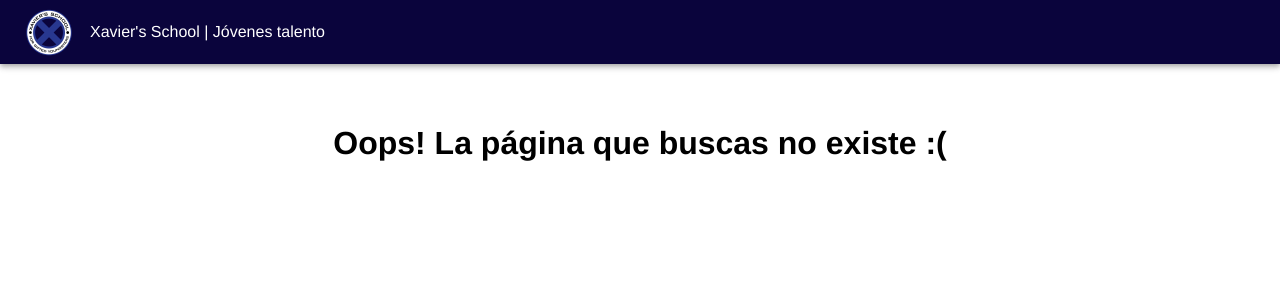
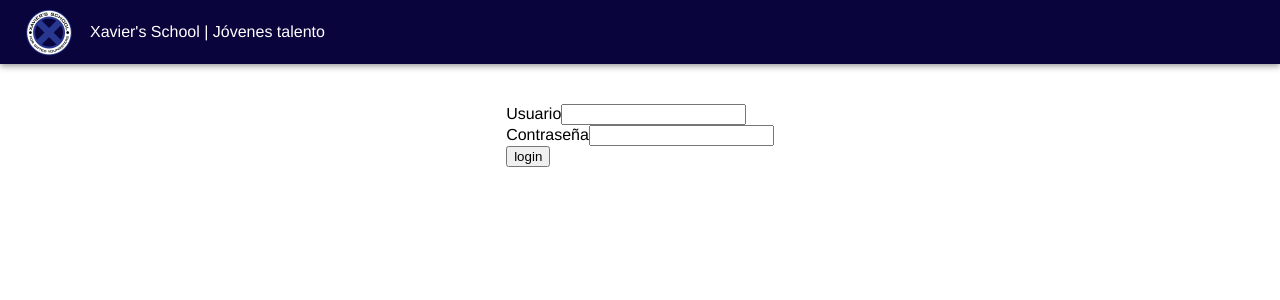
Before and after one commit to zuleluis/Xavier-school, a React (Create React App) app: page /login in a window 1280 px wide. Shown: the top 300 px of the page. Built offline with nearby package versions, Linux system fonts and the light colour scheme.

Commit message:
Login y autenticacion

```diff
--- a/package.json
+++ b/package.json
@@ -17,6 +17,7 @@
     "@testing-library/user-event": "^12.8.3",
     "axios": "^0.24.0",
     "clsx": "^1.1.1",
+    "history": "^5.1.0",
     "react": "^17.0.2",
     "react-devtools": "^4.21.0",
     "react-dom": "^17.0.2",
--- a/src/MainRoutes.js
+++ b/src/MainRoutes.js
@@ -6,10 +6,14 @@ import Home from './components/Home';
 import RegistroEstudiante from './components/estudiantes/registroEstudiante'
 import DetallesEstudiante from './components/estudiantes/detallesEstudiante';
 import EditarEstudiante from './components/estudiantes/editarEstudiante';
+import Login from './components/login/login';
 
 export default function MainRoutes() {
     return(
         <Switch>
+            <Route exact path="/login">
+                <Login/>
+            </Route>
             <Route exact path="/estudiantes">
                 <MenuEstudiantes/>
             </Route>
--- a/src/components/estudiantes/controlesEstudiante/datosPoderes.js
+++ b/src/components/estudiantes/controlesEstudiante/datosPoderes.js
@@ -90,8 +90,7 @@ const EnhancedTableToolbar = (props) => {
           bgcolor: (theme) =>
             alpha(theme.palette.primary.main, theme.palette.action.activatedOpacity),
         }),
-      }}
-      sx={{backgroundColor: "#03506F", color:"white"}}
+        backgroundColor: "#03506F", color:"white"}}
     >
       {numSelected > 0 ? (
         <Typography
--- a/src/components/estudiantes/listaEstudiantes.js
+++ b/src/components/estudiantes/listaEstudiantes.js
@@ -11,6 +11,8 @@ import EnhancedTableHead from '../HeadSortTable';
 import { visuallyHidden } from '@mui/utils';
 import Button from '@mui/material/Button'
 import { Link, Redirect } from 'react-router-dom';
+import axios from 'axios';
+import { Typography } from '@material-ui/core';
 
 const headCells = [
   { id: 'nombreEstudiante', numeric: false, label: 'Nombre' },
@@ -25,11 +27,17 @@ const headCells = [
 
 export default function ListaEstudiantes (props) {
   const [estudiantes,setEstudiantes] = useState([]);
-  const [page, setPage] = React.useState(0);
-  const [rowsPerPage, setRowsPerPage] = React.useState(5);
-  const [order, setOrder] = React.useState('asc');
-  const [orderBy, setOrderBy] = React.useState('idEstudiante');
+  const [page, setPage] = useState(0);
+  const [rowsPerPage, setRowsPerPage] = useState(5);
+  const [order, setOrder] = useState('asc');
+  const [orderBy, setOrderBy] = useState('idEstudiante');
   const [errorbd, setErrorbd] = useState(false);
+
+
+  const [isFetched, setIsFetched] = useState(false);
+  const [error, setError] = useState(null);
+  const [token, setToken] = useState(localStorage.getItem("ACCESS_TOKEN"));
+
 
   const handleChangePage = (event, newPage) => {
     setPage(newPage);
@@ -47,19 +55,27 @@ export default function ListaEstudiantes (props) {
   };
 
   useEffect(() => {
-      fetch("http://localhost:5000/api/estudiantes/all")
-        .then((res) => {
-          return res.json();
-        })
-        .then((data) => {
-          setEstudiantes(data);
+    axios.get("http://localhost:5000/api/estudiantes/all", {
+      headers : {
+        'Content-type': 'application/json',
+        'Authorization': `Bearer ${token}`
+      }
+    }).then (
+      (response) => {
+        if (response.status === 200) {
+          setEstudiantes(response.data);
           setErrorbd(false);
-        })
-        .catch((err) => {
+          setIsFetched(true);
+          setError(null);
+        }
+      },
+      (error) => {
         console.log("Todo mal");
         setErrorbd(true);
-        });
-    },[]);
+      }
+    );
+  },[])
+
 
   const dateFormatter = (date) => {
     var formatter = new Intl.DateTimeFormat('en-mx', 'DD-MM-YYYY');
@@ -74,7 +90,7 @@ export default function ListaEstudiantes (props) {
   }
 
 
-    if(errorbd) return <Redirect to='/error'/>;
+  //if(errorbd) return <Redirect to='/error'/>;
 
   return (
     <Paper>
--- /dev/null
+++ b/src/components/login/login.js
@@ -0,0 +1,104 @@
+import axios from "axios";
+import { useState } from 'react';
+import { Location } from 'history';
+
+import {
+	Form,
+	Alert,
+	FormGroup,
+	Label,
+	Input,
+	Button
+} from "reactstrap";
+
+const Login = (props) => {
+
+	const [correo, setCorreo] = useState('')
+	const [password, setPassword] = useState('')
+	const [error, setError] = useState(false)
+	//const [prev, setPrev] = useState(props.location.state.from.pathname)
+
+	const doLogin = () => {
+		axios.post ('http://localhost:5000/api/usuarios/autenticar',
+			{
+				"correo": correo,
+				"password": password,
+			},
+		{
+			headers: {
+				'Content-type': 'application/json'
+			}
+		}).then (
+			(response) => {
+				if (response.status === 200) {
+					const json = response.data;
+					localStorage.setItem("ACCESS_TOKEN", json.token);
+					//props.history.push (prev);
+					//console.log(json.token)
+				}
+			},
+			(error) => {
+				if (error.response.status === 400) {
+					/*guardarEstado (prevState =>
+						{
+							return (
+								{
+									...prevState,
+									error: true
+								}
+							)
+						}
+					);*/
+				}
+				console.log("Exception " + error);
+			}
+		);
+	}
+
+	/*
+	const handleChange = (e) => {
+		const name = e.target.name;
+		const val = e.target.value;
+
+		guardarEstado (prevState =>
+			{
+				return (
+					{
+						...prevState,
+						[name]: val
+					}
+				);
+			}
+		);
+	}*/
+
+	return (
+		<div>
+				<Alert
+					isOpen={error}
+					color="danger"
+					//toggle={() => {guardarEstado ( prevState => { return ( {...prevState, error: false} )})}}
+				>
+					User or Password Incorrect!
+				</Alert>
+				<div className="Login">
+					<Form>
+						<FormGroup>
+							<Label>Usuario</Label>
+							<Input name="correo" type="text" onChange={(e) => setCorreo(e.target.value)} value={correo} />
+						</FormGroup>
+						<FormGroup>
+							<Label>Contraseña</Label>
+							<Input type="password" name="Password" onChange={e => setPassword(e.target.value)} value={password} />
+						</FormGroup>
+						<Button block type="button" onClick={doLogin}>
+							login
+						</Button>
+					</Form>
+				</div>
+			</div>
+	);
+}
+
+
+export default Login;
```
Also changed, not shown: 1 other file (tests, documents, lock files or other folders). Lines whose indentation alone changed are shown as unchanged.
